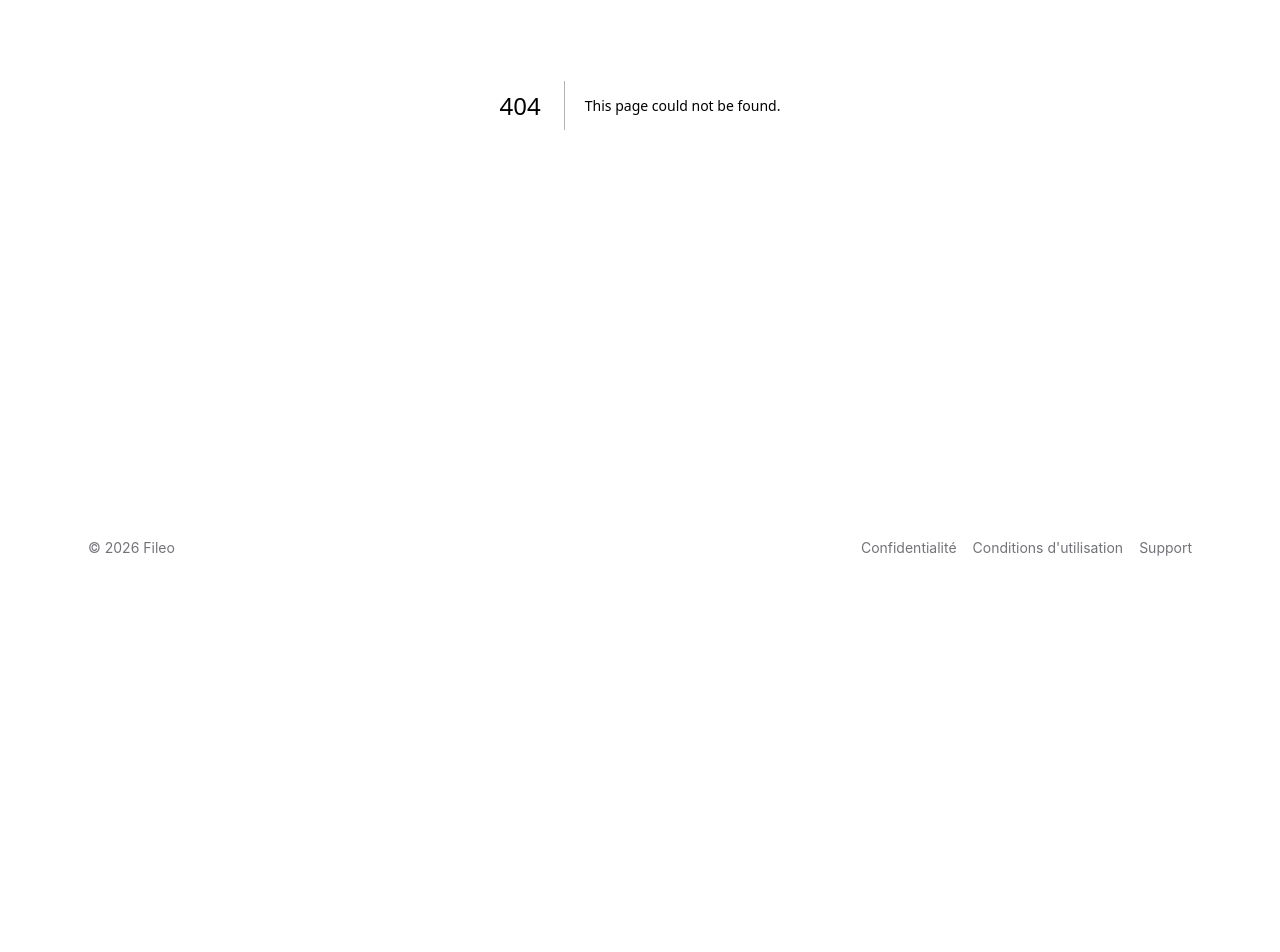
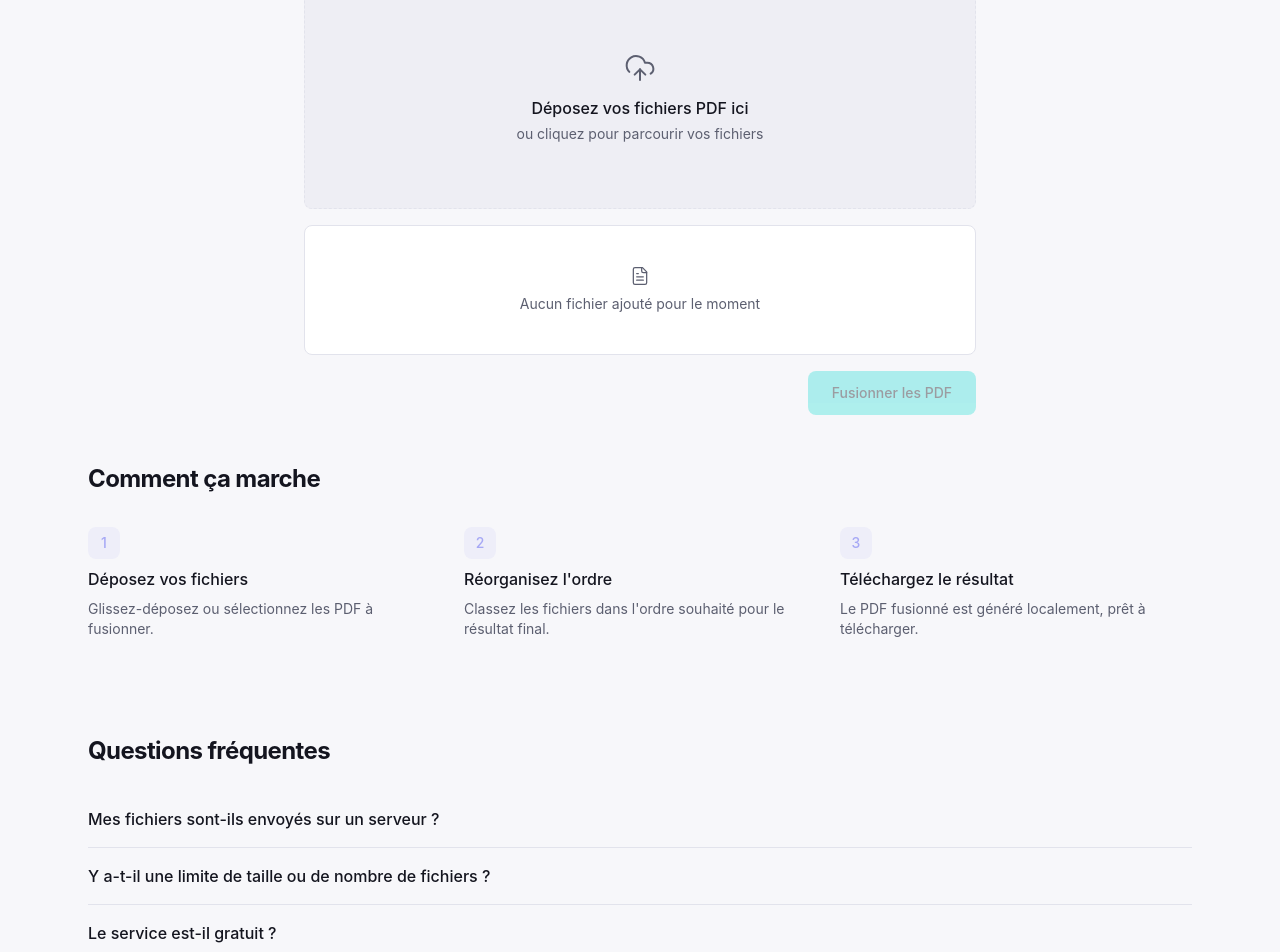
Before and after one commit to blueskyfix/fileo, a Next.js app: page /pdf/merge-pdf in a window 1280 px wide. Before the commit this address had no page. Shown: the part 360-1312 px from the top of the page. Before the commit the page ends 950 px from the top, so only its background shows below. Built offline with nearby package versions, Linux system fonts and the light colour scheme.

Commit message:
Lot 4 et Fin Sprint 1

```diff
--- /dev/null
+++ b/src/app/pdf/merge-pdf/page.tsx
@@ -0,0 +1,69 @@
+import type { Metadata } from "next";
+import { Container } from "@/components/layout/container";
+import { ToolPageHeader } from "@/features/pdf/shared/components/tool-page-header";
+import { HowItWorks } from "@/features/pdf/shared/components/how-it-works";
+import { ToolFaq } from "@/features/pdf/shared/components/tool-faq";
+import { MergeDropzonePlaceholder } from "@/features/pdf/merge/components/merge-dropzone-placeholder";
+import { MergeFileListPlaceholder } from "@/features/pdf/merge/components/merge-file-list-placeholder";
+import { MergeActionBar } from "@/features/pdf/merge/components/merge-action-bar";
+
+export const metadata: Metadata = {
+  title: "Merge PDF — Fusionner des fichiers PDF en ligne",
+  description:
+    "Fusionnez plusieurs fichiers PDF en un seul document, directement dans votre navigateur. Aucun envoi de fichier sur un serveur.",
+};
+
+const steps = [
+  {
+    title: "Déposez vos fichiers",
+    description: "Glissez-déposez ou sélectionnez les PDF à fusionner.",
+  },
+  {
+    title: "Réorganisez l'ordre",
+    description:
+      "Classez les fichiers dans l'ordre souhaité pour le résultat final.",
+  },
+  {
+    title: "Téléchargez le résultat",
+    description:
+      "Le PDF fusionné est généré localement, prêt à télécharger.",
+  },
+];
+
+const faqItems = [
+  {
+    question: "Mes fichiers sont-ils envoyés sur un serveur ?",
+    answer:
+      "Non. La fusion est effectuée directement dans votre navigateur : vos fichiers ne quittent jamais votre appareil.",
+  },
+  {
+    question: "Y a-t-il une limite de taille ou de nombre de fichiers ?",
+    answer:
+      "Le traitement étant local, la limite dépend des ressources de votre appareil plutôt que d'un quota imposé par Fileo.",
+  },
+  {
+    question: "Le service est-il gratuit ?",
+    answer:
+      "Oui, Merge PDF est gratuit et ne nécessite pas de création de compte.",
+  },
+];
+
+export default function MergePdfPage() {
+  return (
+    <Container className="pb-20">
+      <ToolPageHeader
+        title="Merge PDF"
+        description="Fusionnez plusieurs fichiers PDF en un seul document, dans l'ordre de votre choix."
+      />
+
+      <div className="mx-auto flex max-w-2xl flex-col gap-4">
+        <MergeDropzonePlaceholder />
+        <MergeFileListPlaceholder />
+        <MergeActionBar />
+      </div>
+
+      <HowItWorks steps={steps} />
+      <ToolFaq items={faqItems} />
+    </Container>
+  );
+}
--- /dev/null
+++ b/src/features/pdf/merge/components/merge-action-bar.tsx
@@ -0,0 +1,13 @@
+export function MergeActionBar() {
+  return (
+    <div className="flex justify-end">
+      <button
+        type="button"
+        disabled
+        className="rounded-lg bg-accent px-6 py-3 text-sm font-medium text-accent-foreground opacity-40 disabled:cursor-not-allowed"
+      >
+        Fusionner les PDF
+      </button>
+    </div>
+  );
+}
--- /dev/null
+++ b/src/features/pdf/merge/components/merge-dropzone-placeholder.tsx
@@ -0,0 +1,20 @@
+import { UploadCloud } from "lucide-react";
+
+export function MergeDropzonePlaceholder() {
+  return (
+    <div className="flex flex-col items-center justify-center gap-3 rounded-lg border border-dashed border-border bg-unelevated px-6 py-16 text-center transition-colors hover:border-primary">
+      <UploadCloud
+        className="h-8 w-8 text-foreground-muted"
+        strokeWidth={1.5}
+      />
+      <div>
+        <p className="font-medium text-foreground">
+          Déposez vos fichiers PDF ici
+        </p>
+        <p className="mt-1 text-sm text-foreground-muted">
+          ou cliquez pour parcourir vos fichiers
+        </p>
+      </div>
+    </div>
+  );
+}
--- /dev/null
+++ b/src/features/pdf/merge/components/merge-file-list-placeholder.tsx
@@ -0,0 +1,10 @@
+import { FileText } from "lucide-react";
+
+export function MergeFileListPlaceholder() {
+  return (
+    <div className="flex flex-col items-center gap-2 rounded-lg border border-border bg-elevated px-6 py-10 text-center text-sm text-foreground-muted">
+      <FileText className="h-5 w-5" strokeWidth={1.5} />
+      Aucun fichier ajouté pour le moment
+    </div>
+  );
+}
--- /dev/null
+++ b/src/features/pdf/shared/components/how-it-works.tsx
@@ -0,0 +1,33 @@
+import type { HowItWorksStep } from "@/features/pdf/shared/types";
+
+interface HowItWorksProps {
+  title?: string;
+  steps: HowItWorksStep[];
+}
+
+export function HowItWorks({
+  title = "Comment ça marche",
+  steps,
+}: HowItWorksProps) {
+  return (
+    <section className="py-12">
+      <h2 className="text-2xl font-bold tracking-tight text-foreground">
+        {title}
+      </h2>
+
+      <ol className="mt-8 grid gap-6 sm:grid-cols-3">
+        {steps.map((step, index) => (
+          <li key={step.title} className="flex flex-col gap-2">
+            <span className="flex h-8 w-8 items-center justify-center rounded-lg bg-primary/10 text-sm font-medium text-primary">
+              {index + 1}
+            </span>
+            <h3 className="font-medium text-foreground">{step.title}</h3>
+            <p className="text-sm text-foreground-muted">
+              {step.description}
+            </p>
+          </li>
+        ))}
+      </ol>
+    </section>
+  );
+}
--- /dev/null
+++ b/src/features/pdf/shared/components/tool-faq.tsx
@@ -0,0 +1,28 @@
+import type { FaqItem } from "@/features/pdf/shared/types";
+
+interface ToolFaqProps {
+  items: FaqItem[];
+}
+
+export function ToolFaq({ items }: ToolFaqProps) {
+  return (
+    <section className="py-12">
+      <h2 className="text-2xl font-bold tracking-tight text-foreground">
+        Questions fréquentes
+      </h2>
+
+      <div className="mt-6 divide-y divide-border">
+        {items.map((item) => (
+          <details key={item.question} className="group py-4">
+            <summary className="cursor-pointer list-none font-medium text-foreground marker:content-none">
+              {item.question}
+            </summary>
+            <p className="mt-2 text-sm text-foreground-muted">
+              {item.answer}
+            </p>
+          </details>
+        ))}
+      </div>
+    </section>
+  );
+}
--- /dev/null
+++ b/src/features/pdf/shared/components/tool-page-header.tsx
@@ -0,0 +1,18 @@
+import { TrustBadge } from "@/components/marketing/trust-badge";
+
+interface ToolPageHeaderProps {
+  title: string;
+  description: string;
+}
+
+export function ToolPageHeader({ title, description }: ToolPageHeaderProps) {
+  return (
+    <div className="flex flex-col items-center gap-4 py-12 text-center md:py-16">
+      <TrustBadge />
+      <h1 className="max-w-2xl text-3xl font-bold tracking-tight text-foreground md:text-4xl">
+        {title}
+      </h1>
+      <p className="max-w-xl text-foreground-muted">{description}</p>
+    </div>
+  );
+}
--- /dev/null
+++ b/src/features/pdf/shared/types/index.ts
@@ -0,0 +1,9 @@
+export interface FaqItem {
+  question: string;
+  answer: string;
+}
+
+export interface HowItWorksStep {
+  title: string;
+  description: string;
+}
```
